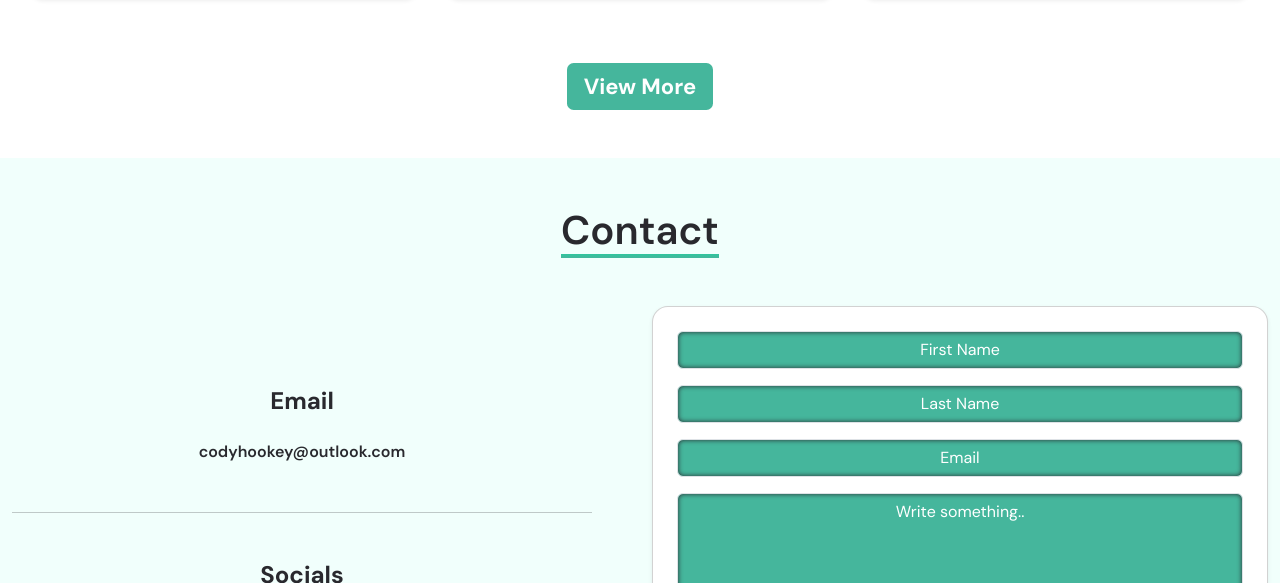
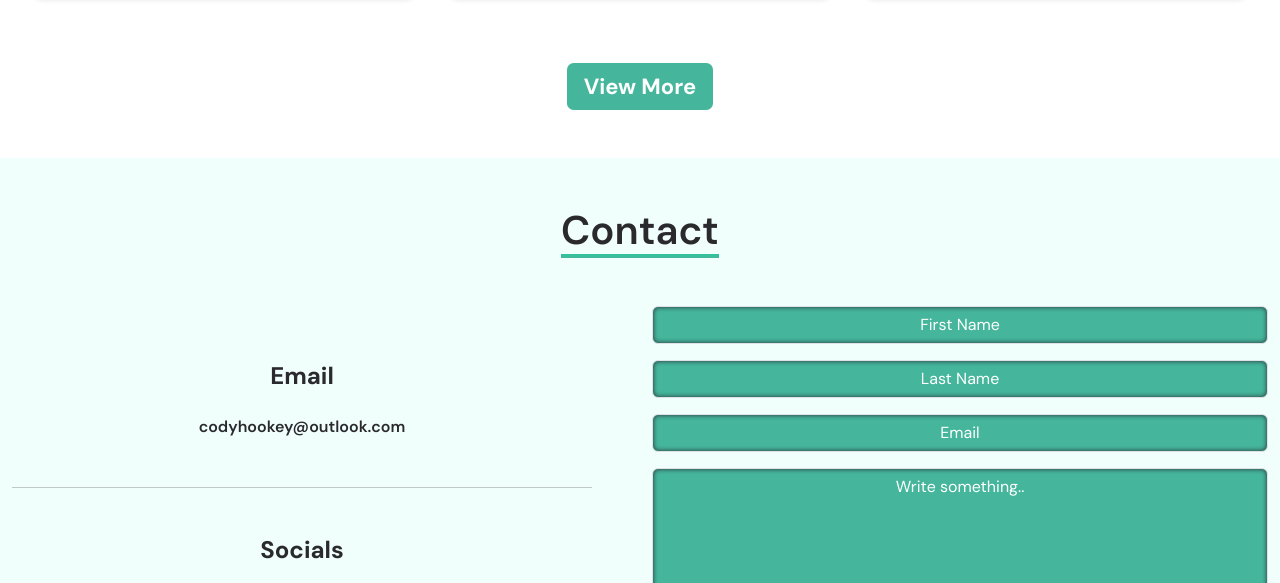
Before and after one commit to CodyHookey/personal-portfolio, a plain HTML site: page index.html in a window 1280 px wide. Shown: the part 2008-2591 px from the top of the page. Drawn offline with nearby package versions, Linux system fonts and the light colour scheme.

Commit message:
decided against the card for the contact form.

```diff
--- a/index.html
+++ b/index.html
@@ -338,7 +338,6 @@
 						</div>
 					</div>
 					<div class="col-12 col-md-6">
-						<div id="formCard" class="card p-4 shadow-sm">
 						<form class="" action="action_page.php">
 							<input
 								class="d-block w-100 mb-3 input-group-text"
@@ -381,7 +380,6 @@
 				</div>
 			</div>
 		</div>
-		</div>
 		<!-- JavaScript Bundle with Popper -->
 		<script
 			src="https://cdn.jsdelivr.net/npm/bootstrap@5.3.2/dist/js/bootstrap.bundle.min.js"
```
Lines whose indentation alone changed are shown as unchanged.
